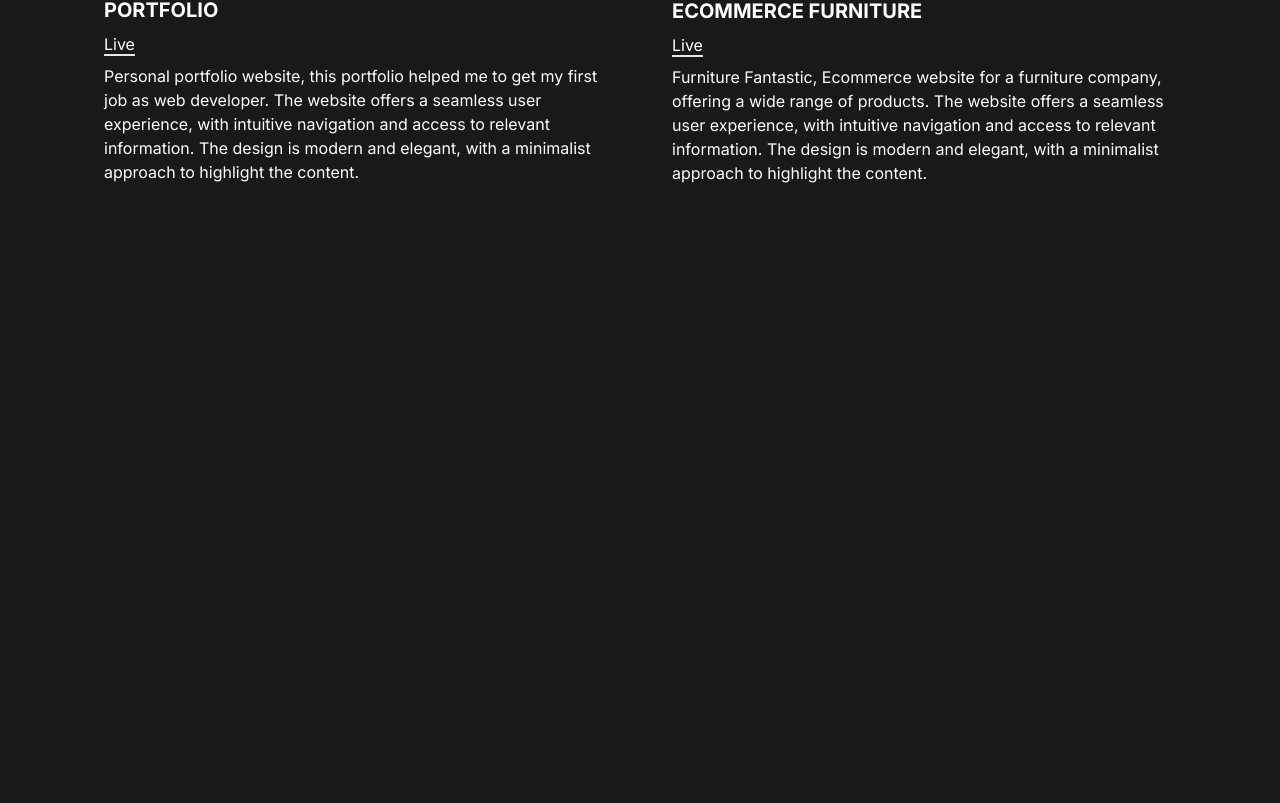
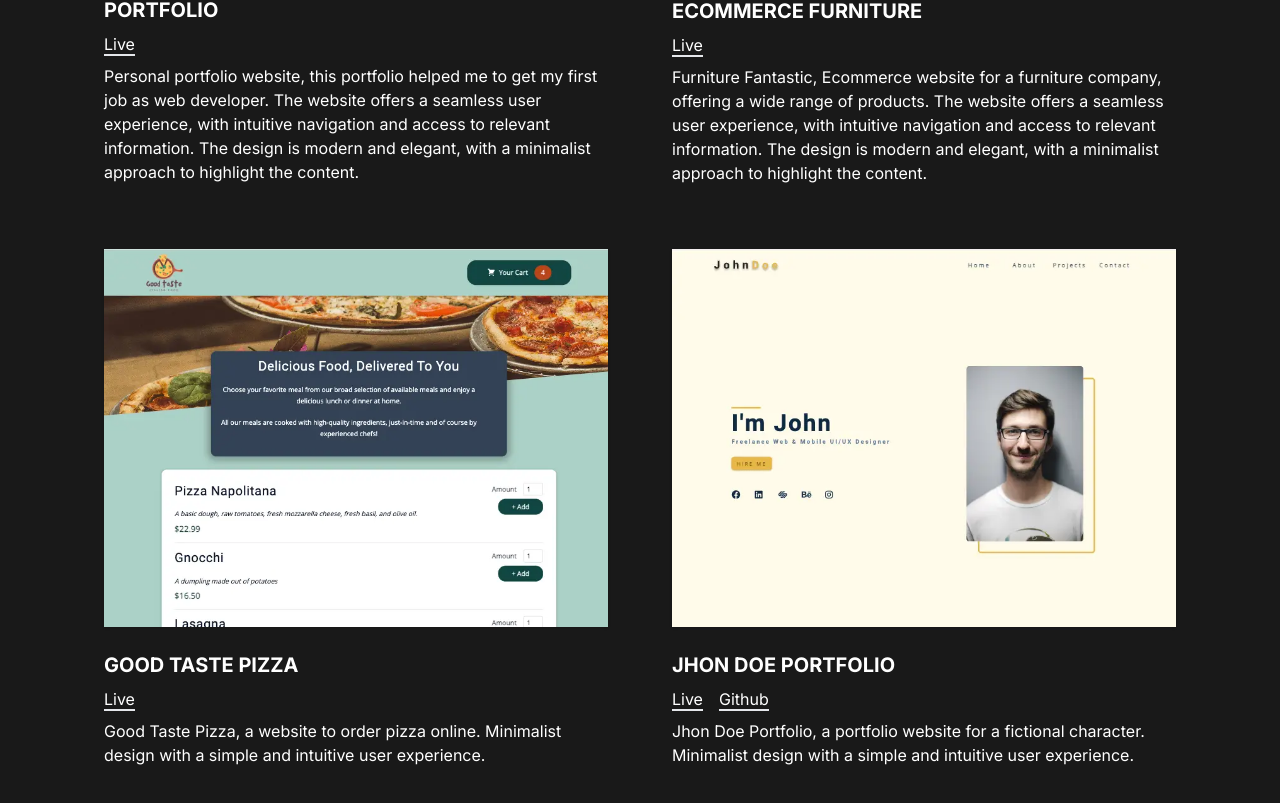
Before and after one commit to aljorgevi/nextjs-ts-portfolio, a Next.js app: page / in a window 1280 px wide. Shown: the part 2203-3006 px from the top of the page. Before the commit the page ends 2468 px from the top, so only its background shows below. Built offline with nearby package versions, Linux system fonts and the light colour scheme.

Commit message:
add projects

```diff
--- a/src/data/projects.ts
+++ b/src/data/projects.ts
@@ -1,4 +1,5 @@
-import { Project } from '@/types/types'
+import { PROJECTS_TYPES } from '@/constans'
+import { type Project } from '@/types/types'
 
 export const projects: Project[] = [
 	{
@@ -7,7 +8,7 @@ export const projects: Project[] = [
 		image: '/sphera.png',
 		linkLive: 'https://sphera.vercel.app/',
 		linkRepo: '',
-		type: 'web'
+		type: PROJECTS_TYPES.WEB
 	},
 	{
 		title: 'Evo Gym',
@@ -15,7 +16,7 @@ export const projects: Project[] = [
 		image: '/evo.png',
 		linkLive: 'https://evogym-ts.netlify.app/',
 		linkRepo: '',
-		type: 'web'
+		type: PROJECTS_TYPES.WEB
 	},
 	{
 		title: 'Loki',
@@ -23,7 +24,7 @@ export const projects: Project[] = [
 		image: '/loki.png',
 		linkLive: 'https://lokicars.cl/',
 		linkRepo: '',
-		type: 'web'
+		type: PROJECTS_TYPES.WEB
 	},
 	{
 		title: 'Rustic Homestead - Airbnb Cabins',
@@ -31,7 +32,7 @@ export const projects: Project[] = [
 		image: '/rustic.png',
 		linkLive: 'https://rustic-homestead-chile.netlify.app/',
 		linkRepo: '',
-		type: 'web'
+		type: PROJECTS_TYPES.WEB
 	},
 	{
 		title: 'Portfolio',
@@ -39,7 +40,7 @@ export const projects: Project[] = [
 		image: '/aljorgevi.png',
 		linkLive: 'https://jorge-secondary-portfolio.netlify.app/',
 		linkRepo: '',
-		type: 'web'
+		type: PROJECTS_TYPES.WEB
 	},
 	{
 		title: 'Ecommerce Furniture',
@@ -47,7 +48,7 @@ export const projects: Project[] = [
 		image: '/furniture-fantastic.png',
 		linkLive: 'https://furniture-fantastic.netlify.app/',
 		linkRepo: '',
-		type: 'web'
+		type: PROJECTS_TYPES.WEB
 	},
 	{
 		title: 'Unsplash Gallery',
@@ -55,6 +56,38 @@ export const projects: Project[] = [
 		image: '/unsplash-gallery.webp',
 		linkLive: 'https://stock-photos-unsplash.netlify.app/',
 		linkRepo: 'https://github.com/aljorgevi/Stock-photos-API',
-		type: 'project'
+		type: PROJECTS_TYPES.PROJECT
+	},
+	{
+		title: 'Blog',
+		description: `MDXBlog, a blog created with MDX and Gatsby.js. This blog is a personal project to learn about MDX and Gatsby.js.`,
+		image: '/blog.webp',
+		linkLive: 'https://stock-photos-unsplash.netlify.app/',
+		linkRepo: 'https://github.com/aljorgevi',
+		type: PROJECTS_TYPES.PROJECT
+	},
+	{
+		title: 'Good Taste Pizza',
+		description: `Good Taste Pizza, a website to order pizza online. Minimalist design with a simple and intuitive user experience.`,
+		image: '/pizza.webp',
+		linkLive: 'https://good-taste-pizza.netlify.app/',
+		linkRepo: '',
+		type: PROJECTS_TYPES.WEB
+	},
+	{
+		title: 'Jhon Doe Portfolio',
+		description: `Jhon Doe Portfolio, a portfolio website for a fictional character. Minimalist design with a simple and intuitive user experience.`,
+		image: '/jhon-doe-portfolio.webp',
+		linkLive: 'https://jhon-doe-portfolio.netlify.app/',
+		linkRepo: 'https://github.com/aljorgevi',
+		type: PROJECTS_TYPES.WEB
+	},
+	{
+		title: 'Music Player',
+		description: `Music Player, a music player created with React. Created with react, this music player offers a simple and intuitive user experience.`,
+		image: '/music-player.webp',
+		linkLive: 'https://flow-music-player.netlify.app/',
+		linkRepo: 'https://github.com/aljorgevi/react-music-player',
+		type: PROJECTS_TYPES.PROJECT
 	}
 ]
```
